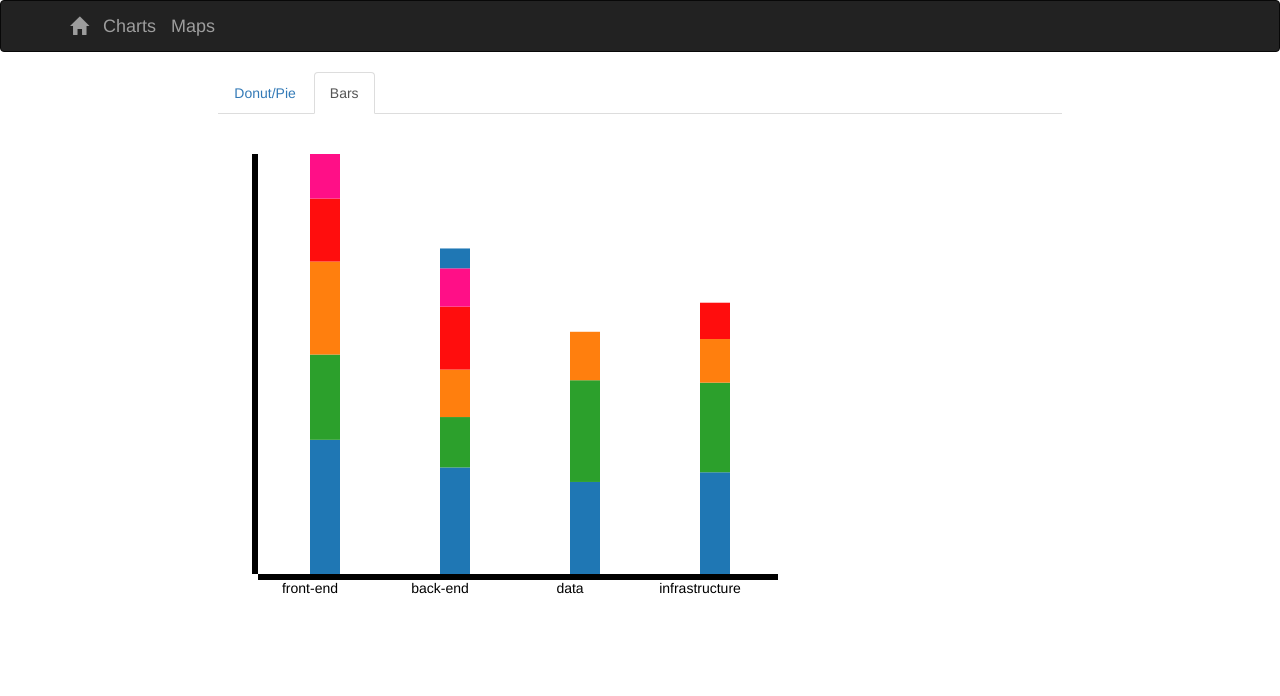
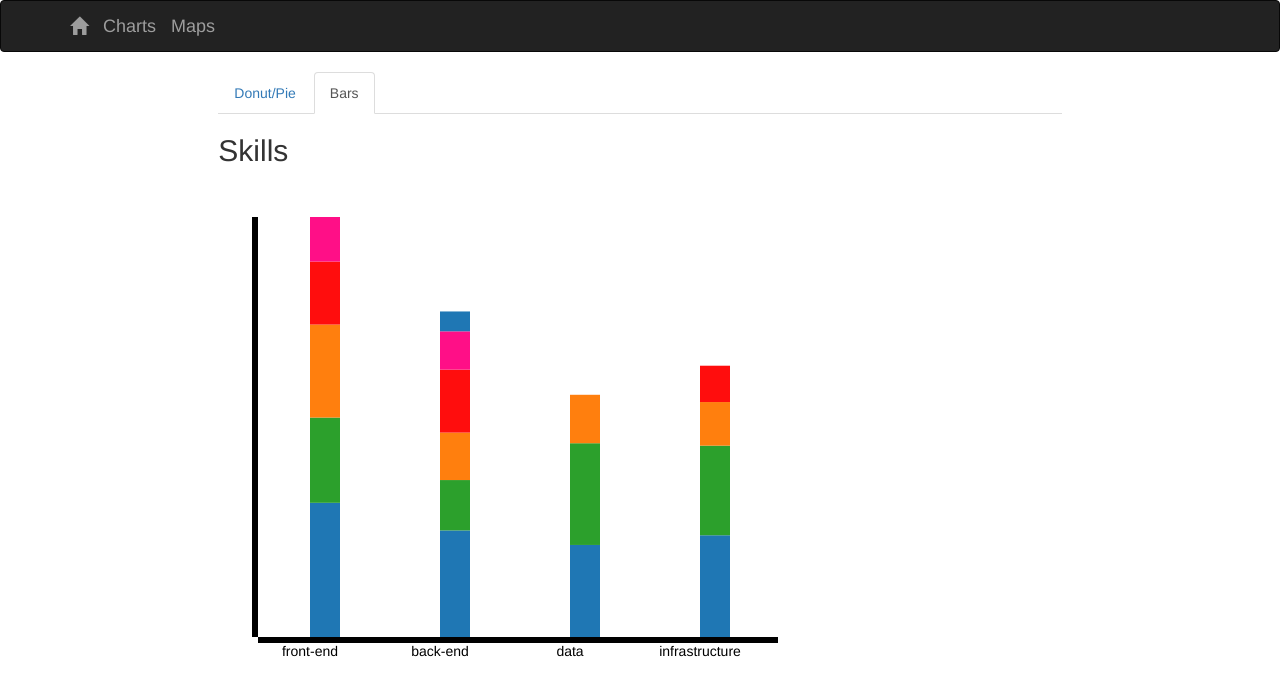
Before and after one commit to EKlevrai/courantderacines, a React (Create React App) app: page /charts in a window 1280 px wide. Both pictures are taken after a click on the tab "Bars". Shown: the top 696 px of the page. Built offline with nearby package versions, Linux system fonts and the light colour scheme.

Commit message:
[barchart] cleaning code on Bar.js

```diff
--- a/src/components/chart/charts/Bar.js
+++ b/src/components/chart/charts/Bar.js
@@ -21,6 +21,13 @@ class Bar extends Component {
 		const h = 500;
 		const padding = {top: 40, right: 40, bottom: 40, left:40};
 
+		const colorsPool = ['#1f77b4', '#2ca02c', '#ff7f0e', '#ff0d0d', '#ff0f87']
+		const colorsPoolHover = ['#81bdea', '#89de87', '#ffd2a8', '#ffa3a3', '#ffa8d2']
+
+		const colorHover =  (i) => colorsPoolHover[i % colorsPoolHover.length];
+		const color = (i) => colorsPool[i % colorsPool.length];
+
+
 		//stacking the data into pile
 		//	-adding a y0 value
 		//	-the 'cat' field is transmitted to the skills
@@ -37,13 +44,8 @@ class Bar extends Component {
 			return cat;
 		})
 
-		const colorsPool = ['#1f77b4', '#2ca02c', '#ff7f0e', '#ff0d0d', '#ff0f87']
-		const colorsPoolHover = ['#81bdea', '#89de87', '#ffd2a8', '#ffa3a3', '#ffa8d2']
 
-		const colorHover =  (i) => colorsPoolHover[i % colorsPoolHover.length];
-		const color = (i) => colorsPool[i % colorsPool.length];
-
-
+		//Scales : ordinal on x Axis, linear on y's
 		const xScale = d3.scale.ordinal()
 			.domain(['', 'front-end', 'back-end', 'data', 'infrastructure'])
 			.range([
@@ -79,26 +81,28 @@ class Bar extends Component {
 			.attr("height", h);
 
 
-		// Add a group for each col of data
+		// Add a group for each col of data (skills categories)
 		const cats = svg.selectAll("g")
 			.data(data)
 			.enter()
 			.append("g")
 			.attr("class","rgroups")
-		.attr("transform","translate("+ padding.left + "," + (h - padding.bottom) +")")
-		;
+			.attr("transform","translate("+ padding.left + "," + (h - padding.bottom) +")");
 
 		// Add a rect for each data value
 		var rects = cats.selectAll("rect")
 			.data(d => d.skills)
 			.enter()
 			.append("rect")
-		.attr("width", 30)
+			// fill style
 			.style("fill-opacity",1)
+			.style("fill", (d, i) => color(d3.max(data, e => e.skills.indexOf(d))))
+			// sizes and positions of the rects
 			.attr("x", (d, i) => xScale(d.x))
 			.attr("y", (d) => -(- yScale(d.y0) - yScale(d.value) + (h - padding.top - padding.bottom)*2))
 			.attr("height", (d) => -yScale(d.value) + (h - padding.top - padding.bottom))
-		.style("fill", (d, i) => color(d3.max(data, e => e.skills.indexOf(d))))
+			.attr("width", 30)
+			// mouseover event : tooltip and lighten the rect
 			.on("mouseover", (d) => {
 				ToolTip.on(tooltip, d.label);
 				rects.transition()
@@ -107,12 +111,15 @@ class Bar extends Component {
 					(d === d2) ? colorHover(d3.max(data, e => e.skills.indexOf(d)))
 					: color(d3.max(data, e => e.skills.indexOf(d2))));
 			})
+			// mouseout event : close tooltip and make all rect getting back their color
 			.on("mouseout", () => {
 				ToolTip.off(tooltip);
 				rects.transition()
 				.duration(300)
 				.style("fill", (d2) => color(d3.max(data, e => e.skills.indexOf(d2))));
 			});
+
+			// print axis
 			svg.append("g")
 				.attr("class","x axis")
 				.attr("transform","translate(40," + (h - padding.bottom) + ")")
@@ -126,7 +133,10 @@ class Bar extends Component {
 
 	render() {
     return (
+			<div>
+				<h2>Skills</h2>
 				<div id={'bar'}/>
+			</div>
 		);
   }
 }
```
Lines whose indentation alone changed are shown as unchanged.
